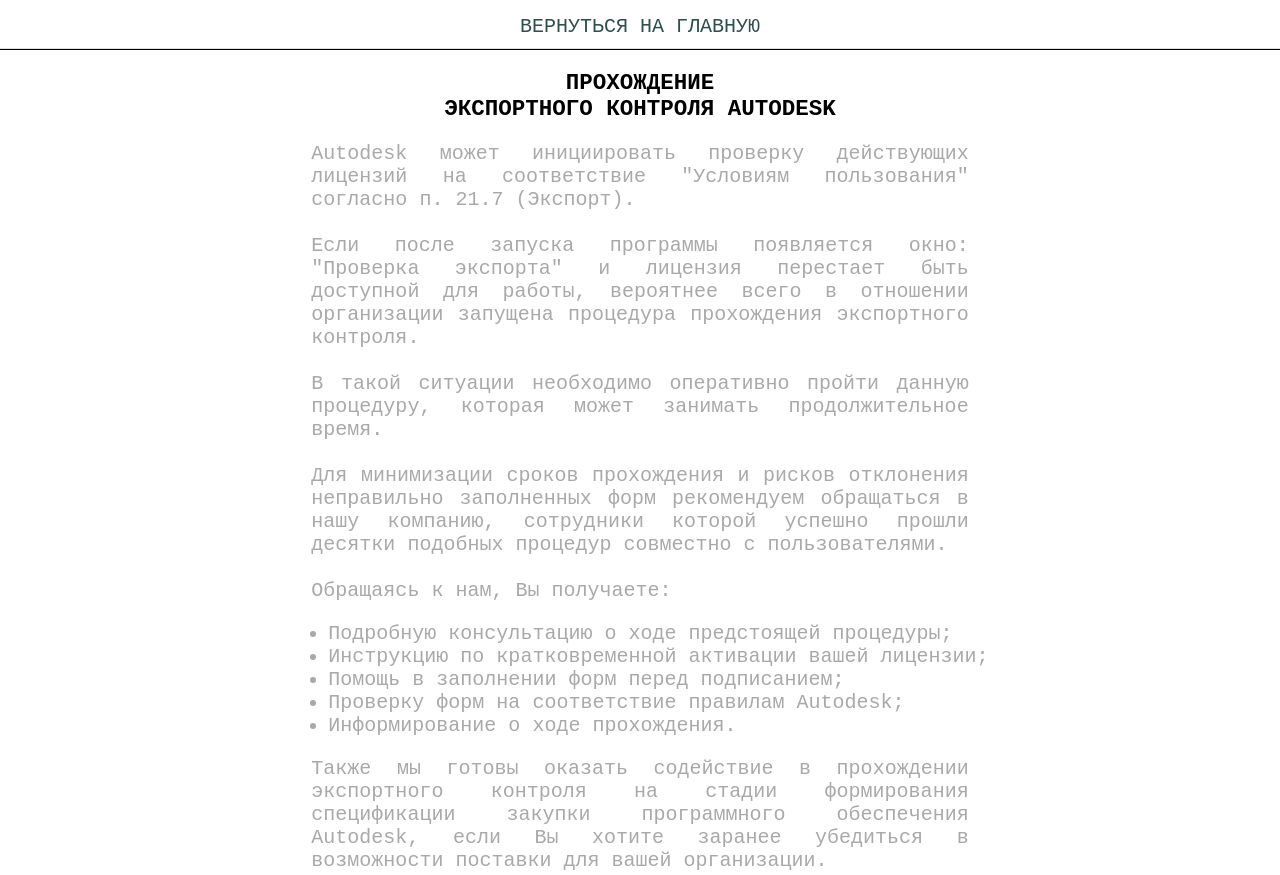
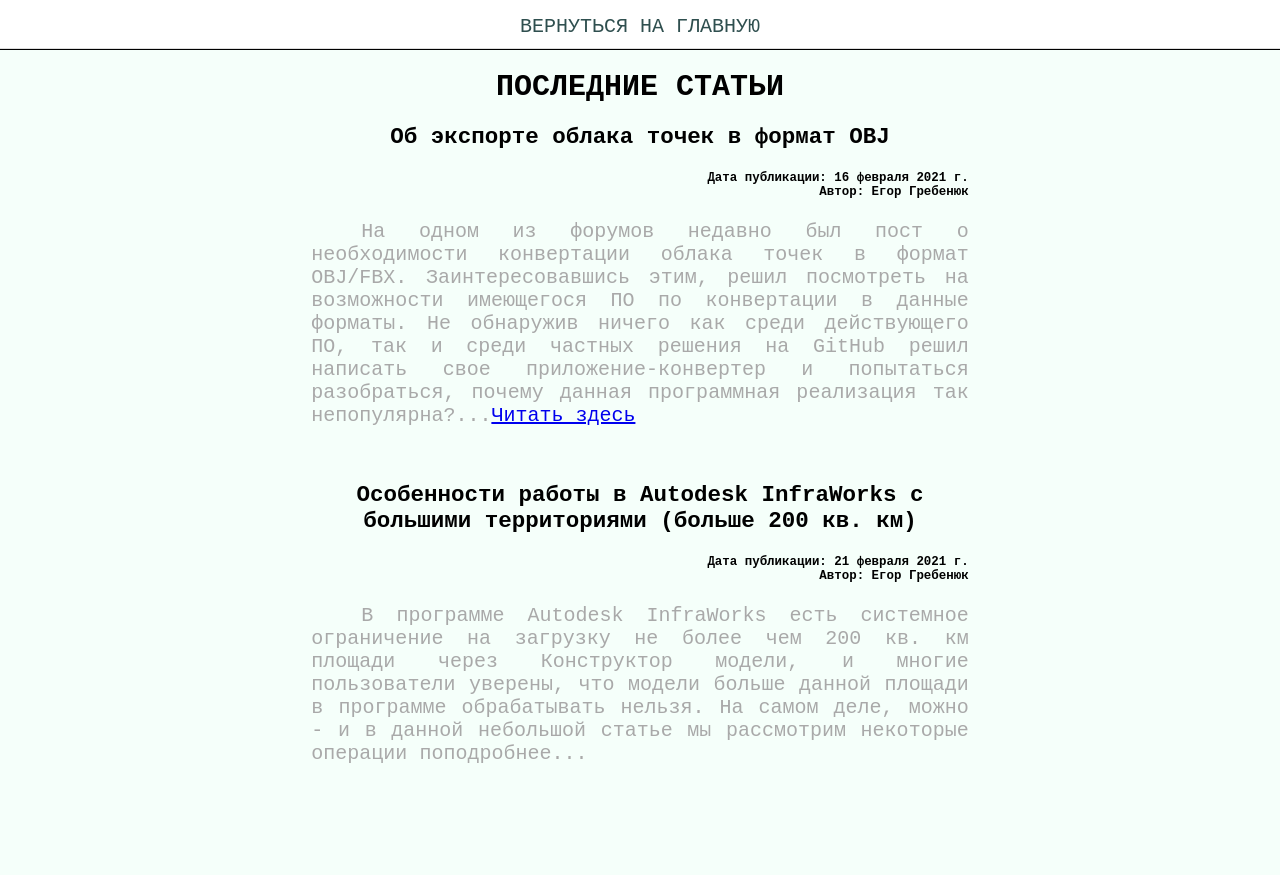
Before and after one commit to TBS-Software/TBS-Software.github.io, a plain HTML site: page index.html in a window 1280 px wide. Shown: the top 875 px of the page. Drawn offline with Linux system fonts and the light colour scheme.

Commit message:
Update
Добавил статью по облакам точек и OBJ, настроил типовой шаблон статьи

```diff
--- a/_css/rootpage.css
+++ b/_css/rootpage.css
@@ -1,36 +1,72 @@
-* {
-    box-sizing: border-box;
+body {
+    font-size: 15px;
+    font-family:monospace;
+    background-color: rgb(245, 255, 250);
 }
-html, body, div, span, h1, h2, h3, h4, h5, h6, p, a, ul, li{
 
-    margin: 0;
-    padding: 0;
-    border: 0;
-    font-size: 100%;
-    vertical-align: baseline;
-}
-body{
-    font-family: Verdana, Arial, sans-serif;
-    background-color:aqua;
+
+#header{
+    font-size:20px;
+    position:fixed; top: 0;
+    left: 0;
+    z-index: 9999;
+    width: 100%;
+    height: 50px;
+    background-color: white;
 
 }
-#header{
-  background-color: beige;
-position: sticky;
+a.nav {
+    margin-top: 15px;
+    display: block;
+    text-decoration: none;
+    color:darkslategrey;
 }
 
+
 #article{
-   background-color:antiquewhite;
+    margin-top: 70px;
+    min-height: 820px
 }
 #article p {
-    margin-left: 15%;
-    margin-right: 15%;
-    font-family: arial;
+    text-indent: 50px;
+    margin-left: 24%;
+    margin-right: 24%;
+    text-align:justify;
+    font-size:20px;
+    color:darkgray;
 }
+      #article  ul, li{
+                margin-left: 12%;
+    text-align:justify;
+    font-size:20px;
+    color:darkgray;
+        }
+
 #article h1, h2, h3, h4, h5, h6{
+        margin-left: 24%;
+    margin-right: 24%;
     text-align: center;
-    font-weight: 700;
+    /*font-weight: 700;*/
 }
-#bottom_side{
-    border-top: 3px solid #ccc;
+#article h5 {
+    margin-left: 24%;
+    margin-right: 24%;
+    text-align: right;
 }
+        #bottom-side{
+            background-color:rgb(255, 245, 238);
+        }
+        p.bottom-side{
+            margin-left: 72%;
+        }
+#bottom-side h5{
+    text-align: center;
+}
+.hr-two-color {
+	margin: 10px 0;
+	padding: 0;
+	height: 0;
+	border: none;
+	border-top: 1px solid #ddd;
+	border-bottom: 1px solid #000;
+}
--- a/index.html
+++ b/index.html
@@ -2,110 +2,39 @@
 <html>
 <head>
         <meta charset="utf-8">
-        <title>Страница статей</title>
-    <style>
-
-
-
-body {
-    font-size: 15px;
-    font-family:monospace;
-}
-#header{
-    font-size:20px;
-    position:fixed; top: 0;
-    left: 0;
-    z-index: 9999;
-    width: 100%;
-    height: 50px;
-    background-color: white;
-
-}
-a.nav {
-    margin-top: 15px;
-    display: block;
-    text-decoration: none;
-    color:darkslategrey;
-}
-
-#article{
-        margin-top: 70px;
-    min-height: 820px
-}
-#article p {
-
-    margin-left: 24%;
-    margin-right: 24%;
-    text-align:justify;
-    font-size:20px;
-    color:darkgray;
-}
-        #article  ul, li{
-                margin-left: 12%;
-    text-align:justify;
-    font-size:20px;
-    color:darkgray;
-        }
-
-#article h1, h2, h3, h4, h5, h6{
-    text-align: center;
-    /*font-weight: 700;*/
-}
-        #bottom-side{
-
-        }
-        p.bottom-side{
-            margin-left: 72%;
-        }
-.hr-two-color {
-	margin: 10px 0;
-	padding: 0;
-	height: 0;
-	border: none;
-	border-top: 1px solid #ddd;
-	border-bottom: 1px solid #000;
-}
-    </style>
+        <title>Наши публикации</title>
+    <link href="_css/rootpage.css" rel="stylesheet">
     </head>
     <body>
 
     <div id="header">
-            <center><a href="https://www.tbs-soft.ru/" class="nav" alt="Перейти на начальную страницу">ВЕРНУТЬСЯ НА ГЛАВНУЮ</a></center>
+        <center><a href="https://www.tbs-soft.ru/" class="nav" alt="Перейти на начальную страницу">ВЕРНУТЬСЯ НА ГЛАВНУЮ</a></center>
         <hr class="hr-two-color">
+
     </div>
+        <div id="article">
+            <h1>ПОСЛЕДНИЕ СТАТЬИ</h1>
 
-        <div id="article">
-        <h2>ПРОХОЖДЕНИЕ <br> ЭКСПОРТНОГО КОНТРОЛЯ AUTODESK</h2>
+        <h2>Об экспорте облака точек в формат OBJ</h2>
+            <h5> Дата публикации: 16 февраля 2021 г.<br> Автор: Егор Гребенюк</h5>
 
+            <p> На одном из форумов недавно был пост о необходимости конвертации облака точек в формат OBJ/FBX. Заинтересовавшись этим, решил посмотреть на возможности имеющегося ПО по конвертации в данные форматы. Не обнаружив ничего как среди действующего ПО, так и среди частных решения на GitHub решил написать свое приложение-конвертер и попытаться разобраться, почему данная программная реализация так непопулярна?...<a href="posts/articles/16-02-2021-point%20cloud%20to%20obj.html">Читать здесь</a>
+            </p>
+
+        <br>
+        <h2>Особенности работы в Autodesk InfraWorks с большими территориями (больше 200 кв. км)</h2>
+            <h5> Дата публикации: 21 февраля 2021 г.<br> Автор: Егор Гребенюк</h5>
             <p>
-            Autodesk может инициировать проверку действующих лицензий на соответствие "Условиям пользования" согласно п. 21.7 (Экспорт). <br><br>
-Если после запуска программы появляется окно: "Проверка экспорта" и лицензия перестает быть доступной для работы, вероятнее всего в отношении организации запущена процедура прохождения экспортного контроля.
-<br><br>
-В такой ситуации необходимо оперативно пройти данную процедуру, которая может занимать продолжительное время.
-<br><br>
-Для минимизации сроков прохождения и рисков отклонения неправильно заполненных форм рекомендуем обращаться в нашу компанию, сотрудники которой успешно прошли десятки подобных процедур совместно с пользователями.
-<br><br>
-Обращаясь к нам, Вы получаете:
-</p>
-<ul>
-<li>Подробную консультацию о ходе предстоящей процедуры;</li>
-<li>Инструкцию по кратковременной активации вашей лицензии;</li>
- <li>Помощь в заполнении форм перед подписанием;</li>
-<li>Проверку форм на соответствие правилам Autodesk;</li>
-<li>Информирование о ходе прохождения.</li>
-</ul>
-            <p>
-Также мы готовы оказать содействие в прохождении экспортного контроля на стадии формирования спецификации закупки программного обеспечения Autodesk, если Вы хотите заранее убедиться в возможности поставки для вашей организации.
+            В программе Autodesk InfraWorks есть системное ограничение на загрузку не более чем 200 кв. км площади через Конструктор модели, и многие пользователи уверены, что модели больше данной площади в программе обрабатывать нельзя. На самом деле, можно - и в данной небольшой статье мы рассмотрим некоторые операции поподробнее...
+            </p>
 
-
-
-            </p>
         </div>
         <div id="bottom-side">
             <hr class="hr-two-color">
             <p class="bottom-side">
-                <a href="https://www.youtube.com/channel/UChvoUOJmQGnchVXvSVMw0bg"><img src="images/layouts/yotube_logo.png" alt="Youtube"></a> <img src="images/layouts/insta_logo.png" alt="Instagram"> <a href="https://www.facebook.com/TBS.Soft.ru/"><img src="images/layouts/fb_logo.png" alt="FaceBook"></a>
+            <a href="https://www.youtube.com/channel/UChvoUOJmQGnchVXvSVMw0bg"><img src="images/layouts/yotube_logo.png" alt="Youtube"></a> <img src="images/layouts/insta_logo.png" alt="Instagram"> <a href="https://www.facebook.com/TBS.Soft.ru/"><img src="images/layouts/fb_logo.png" alt="FaceBook"></a>
             </p>
+
         </div>
         </body>
 </html>
```
Also changed, not shown: _layouts/articles.html (added, +31 -0 lines), posts/articles/16-02-2021-point cloud to obj.html (added, +49 -0 lines), images/articles/16-02-2021-iwlarge/Preview.jpg (added), images/articles/16-02-2021-pointcloud-to-obj/Preview.png (added), images/articles/16-02-2021-pointcloud-to-obj/Result.png (added), images/articles/16-02-2021-pointcloud-to-obj/View_of_app.png (added).
